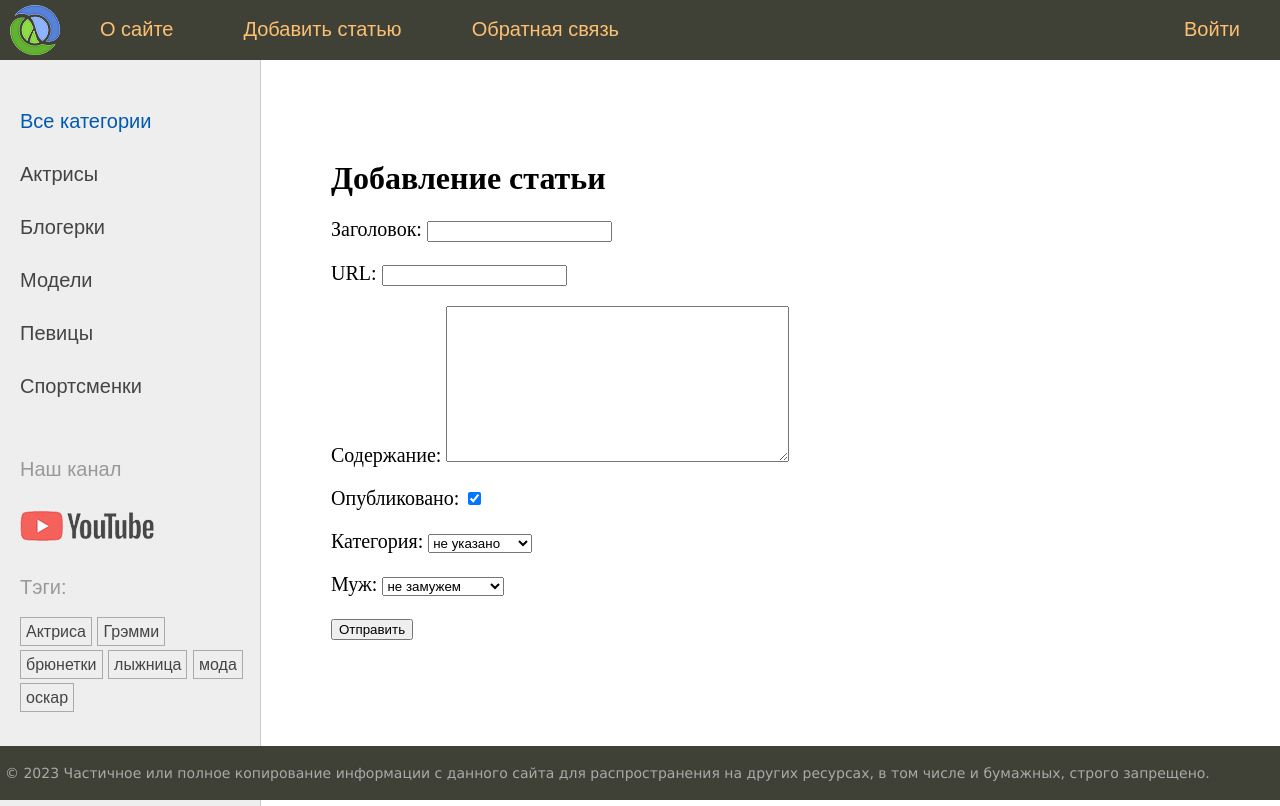
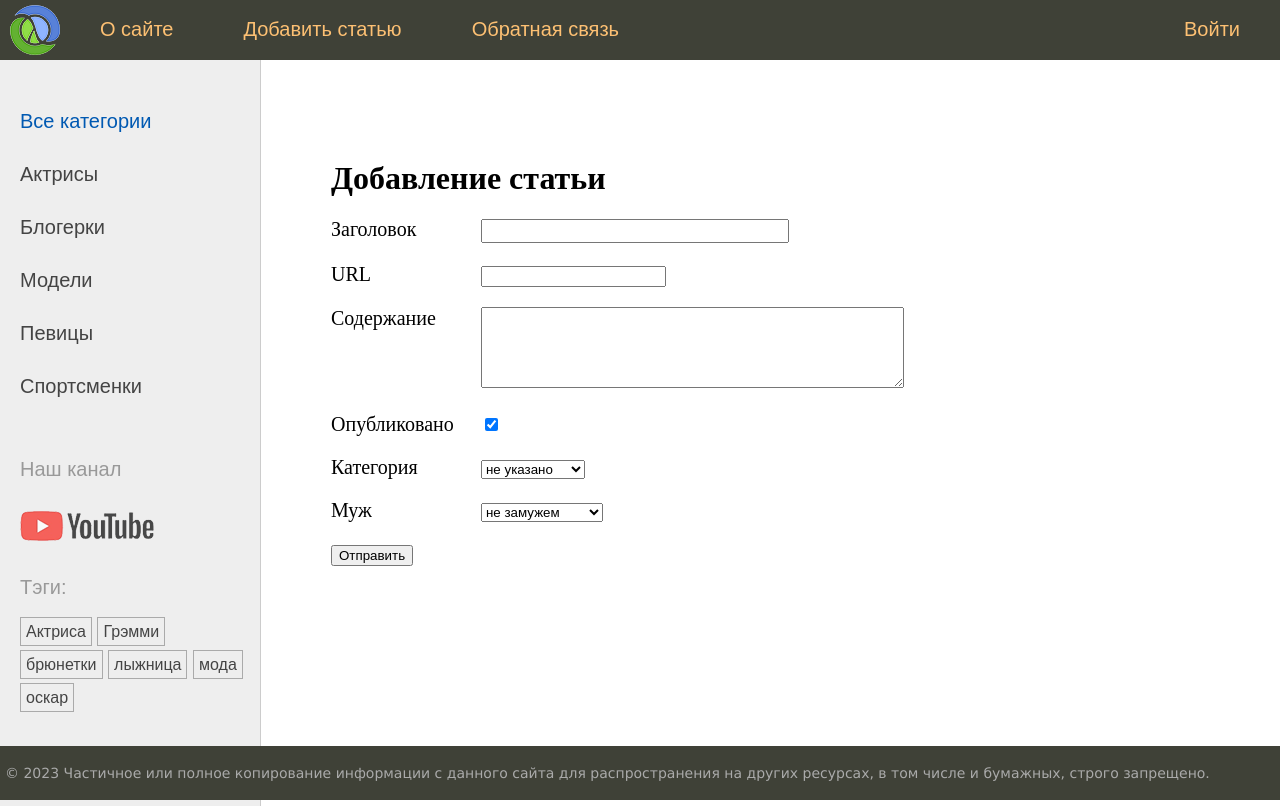
Before and after one commit to vvlxvt/django_4, a Django app: page /addpage/ in a window 1280 px wide. Run offline with Django 4.2, Linux system fonts and the light colour scheme; data comes from the database, SQL or seed files in the repository.

Commit message:
Урок 45. Изменена форма для записей к более красивому виду

```diff
--- a/sitewomen/women/forms.py
+++ b/sitewomen/women/forms.py
@@ -4,9 +4,9 @@ from .models import Category, Husband
 class AddPostForm(forms.Form):
     # класс для отображения формы редактирования записей
     # required=False для необязательных к заполнению полей
-    title = forms.CharField(max_length=255, label='Заголовок')
+    title = forms.CharField(max_length=255, label='Заголовок', widget=forms.TextInput(attrs={'class':'form-input'}))
     slug = forms.SlugField(max_length=255, label='URL')
-    content = forms.CharField(widget=forms.Textarea(),label='Содержание')
+    content = forms.CharField(widget=forms.Textarea(attrs={'cols':50, 'rows':5}), label='Содержание')
     is_published = forms.BooleanField(label='Опубликовано', initial = True)
     cat = forms.ModelChoiceField(queryset=Category.objects.all(),label='Категория', empty_label='не указано')
     husband = forms.ModelChoiceField(queryset=Husband.objects.all(), required=False, label='Муж', empty_label='не '
--- a/sitewomen/women/templates/women/addpage.html
+++ b/sitewomen/women/templates/women/addpage.html
@@ -7,7 +7,12 @@
     <!--csrf защита от межсайтовых аттак-->
     <!--это Требование джанго при всех POST запросах-->
     <!--form.as_p(абзац) либо as_ul(маркерован список) as_table(в виде таблицы)-->
-    {{form.as_p}}
+    <!--{{form.as_p}}-->
+    <div class="form-error">{{ form.non_field_errors }}</div>
+    {% for f in form %}
+    <p><label class="form-label" for="{{ f.id_for_label }}">{{ f.label }}</label>{{ f }}</p>
+    <div class="form-error">{{f.errors }}</div>
+    {% endfor %}
     <p><button type="submit">Отправить</button></p>
 </form>
 {% endblock %}
```
